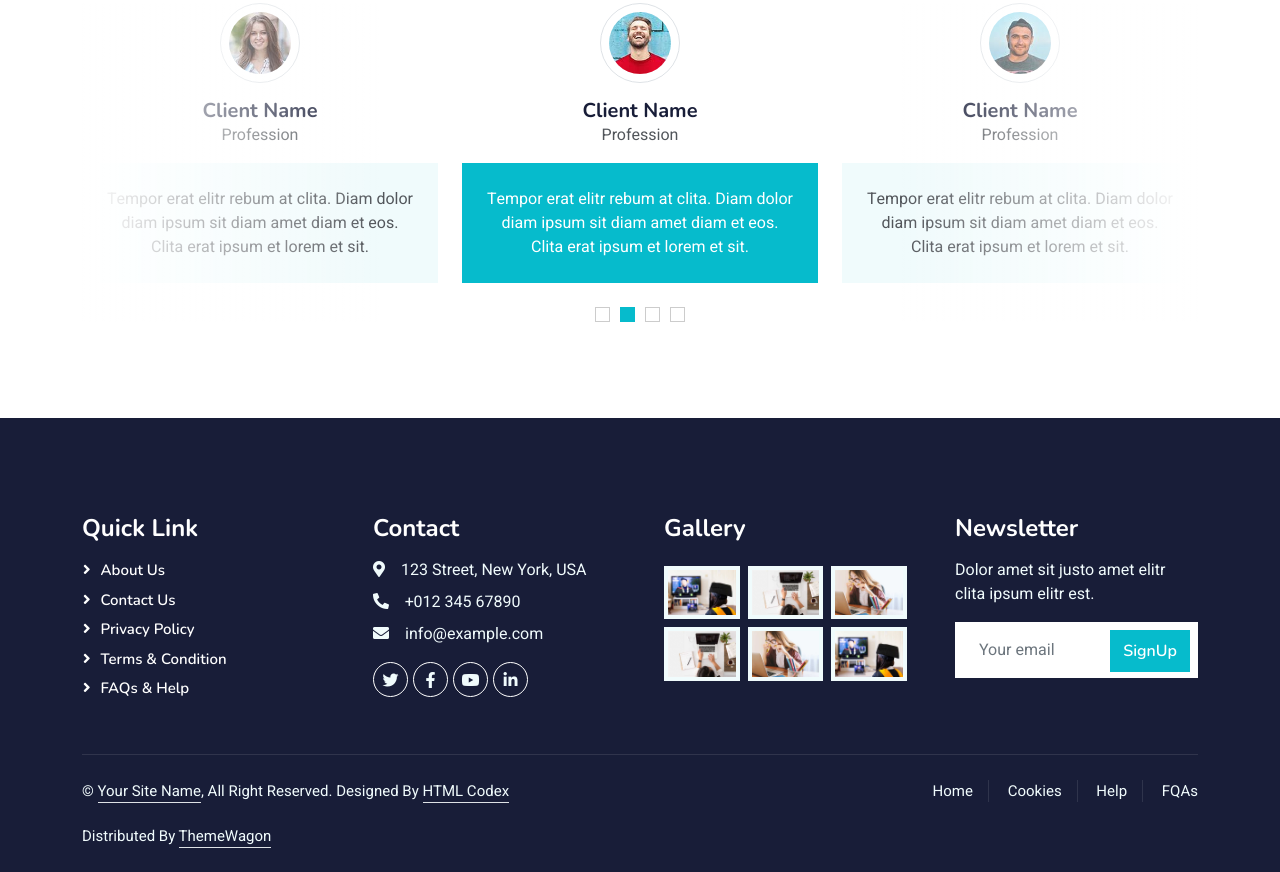
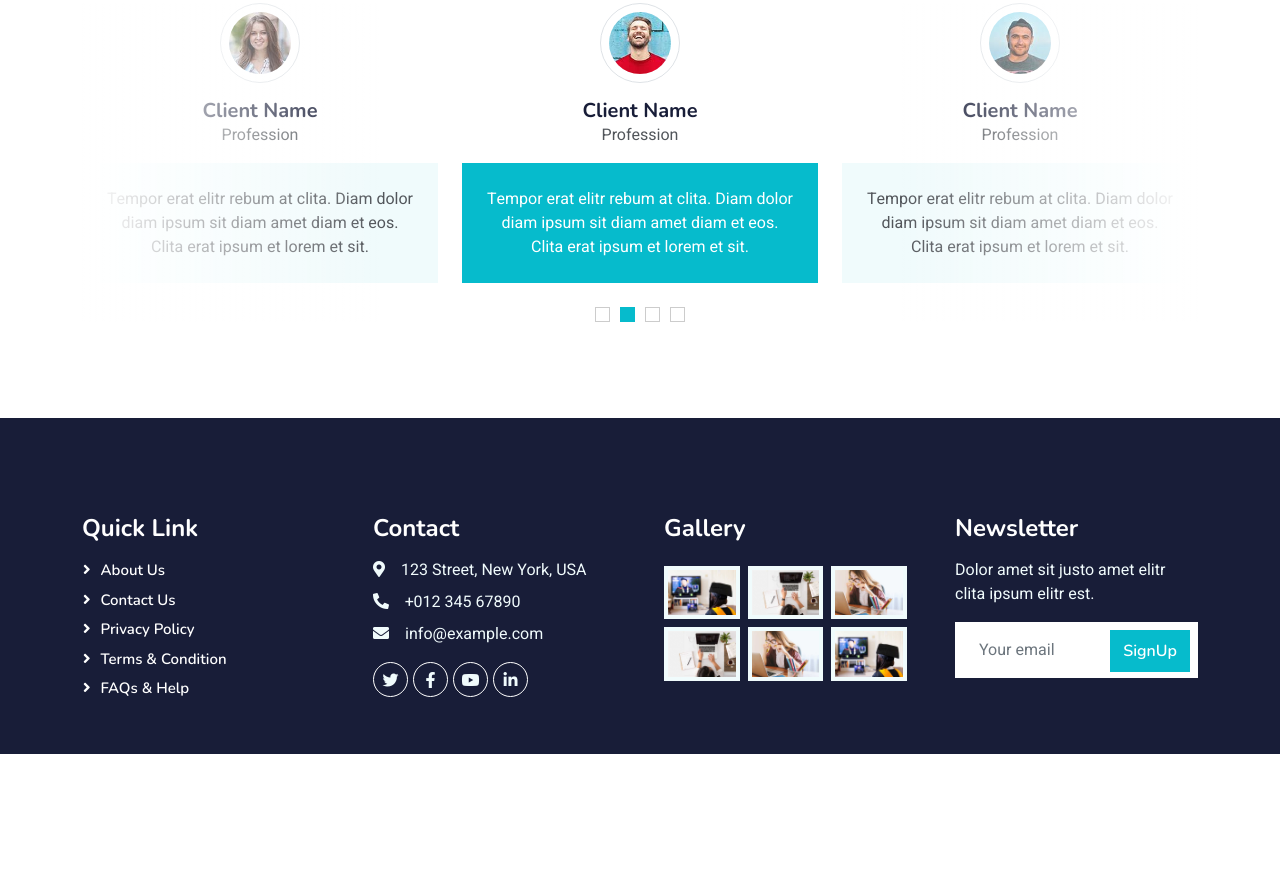
Before and after one commit to sakapanchu/E-Learning-Education-Website, a plain HTML site: page index.html in a window 1280 px wide. Shown: the part 3871-4743 px from the top of the page. After the commit the page ends 4625 px from the top, so only its background shows below. Drawn offline with nearby package versions, Linux system fonts and the light colour scheme.

Commit message:
Update index.html

```diff
--- a/index.html
+++ b/index.html
@@ -539,27 +539,7 @@
                 </div>
             </div>
         </div>
-        <div class="container">
-            <div class="copyright">
-                <div class="row">
-                    <div class="col-md-6 text-center text-md-start mb-3 mb-md-0">
-                        &copy; <a class="border-bottom" href="#">Your Site Name</a>, All Right Reserved.
 
-                        <!--/*** This template is free as long as you keep the footer author’s credit link/attribution link/backlink. If you'd like to use the template without the footer author’s credit link/attribution link/backlink, you can purchase the Credit Removal License from "https://htmlcodex.com/credit-removal". Thank you for your support. ***/-->
-                        Designed By <a class="border-bottom" href="https://htmlcodex.com">HTML Codex</a><br><br>
-                        Distributed By <a class="border-bottom" href="https://themewagon.com">ThemeWagon</a>
-                    </div>
-                    <div class="col-md-6 text-center text-md-end">
-                        <div class="footer-menu">
-                            <a href="">Home</a>
-                            <a href="">Cookies</a>
-                            <a href="">Help</a>
-                            <a href="">FQAs</a>
-                        </div>
-                    </div>
-                </div>
-            </div>
-        </div>
     </div>
     <!-- Footer End -->
 
```
